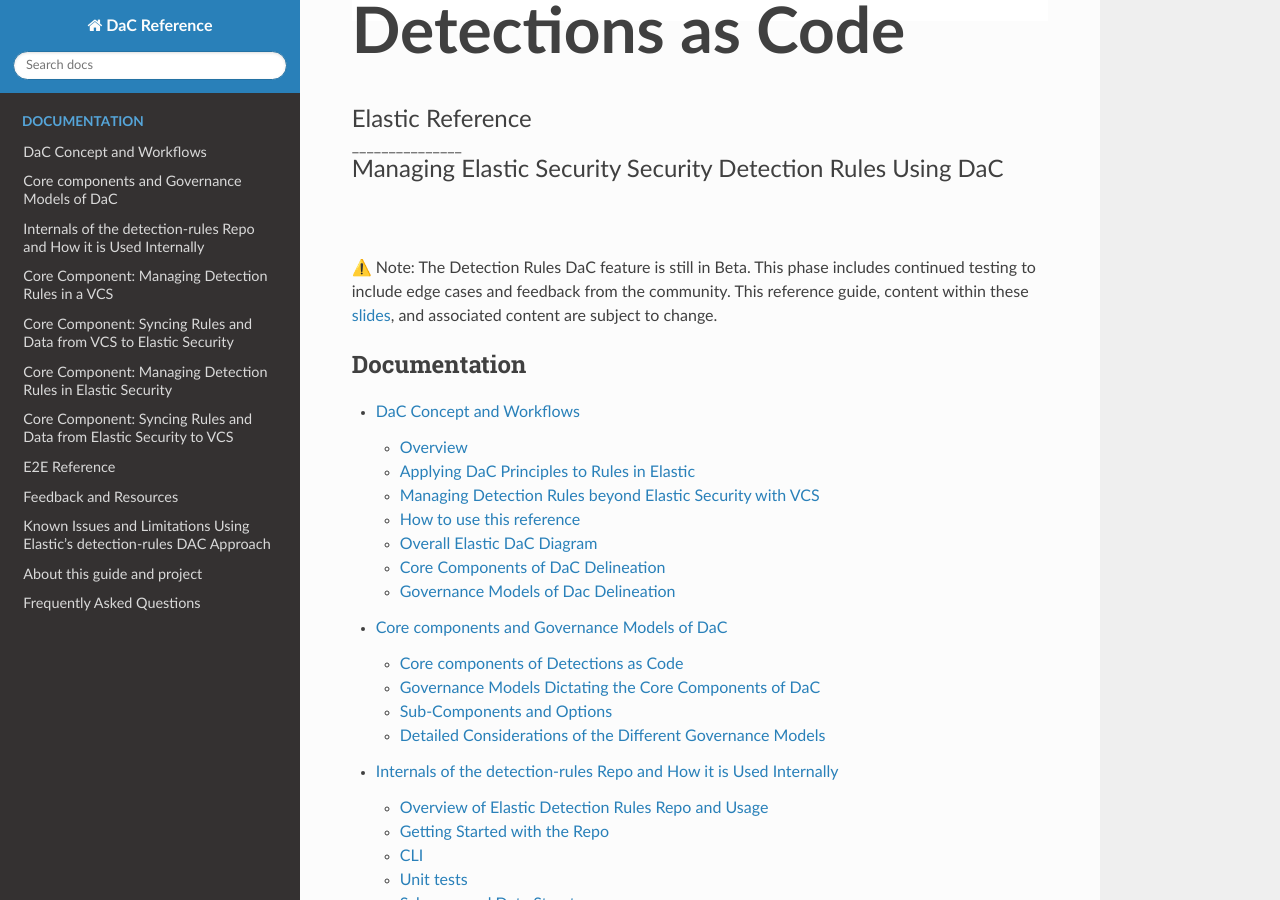
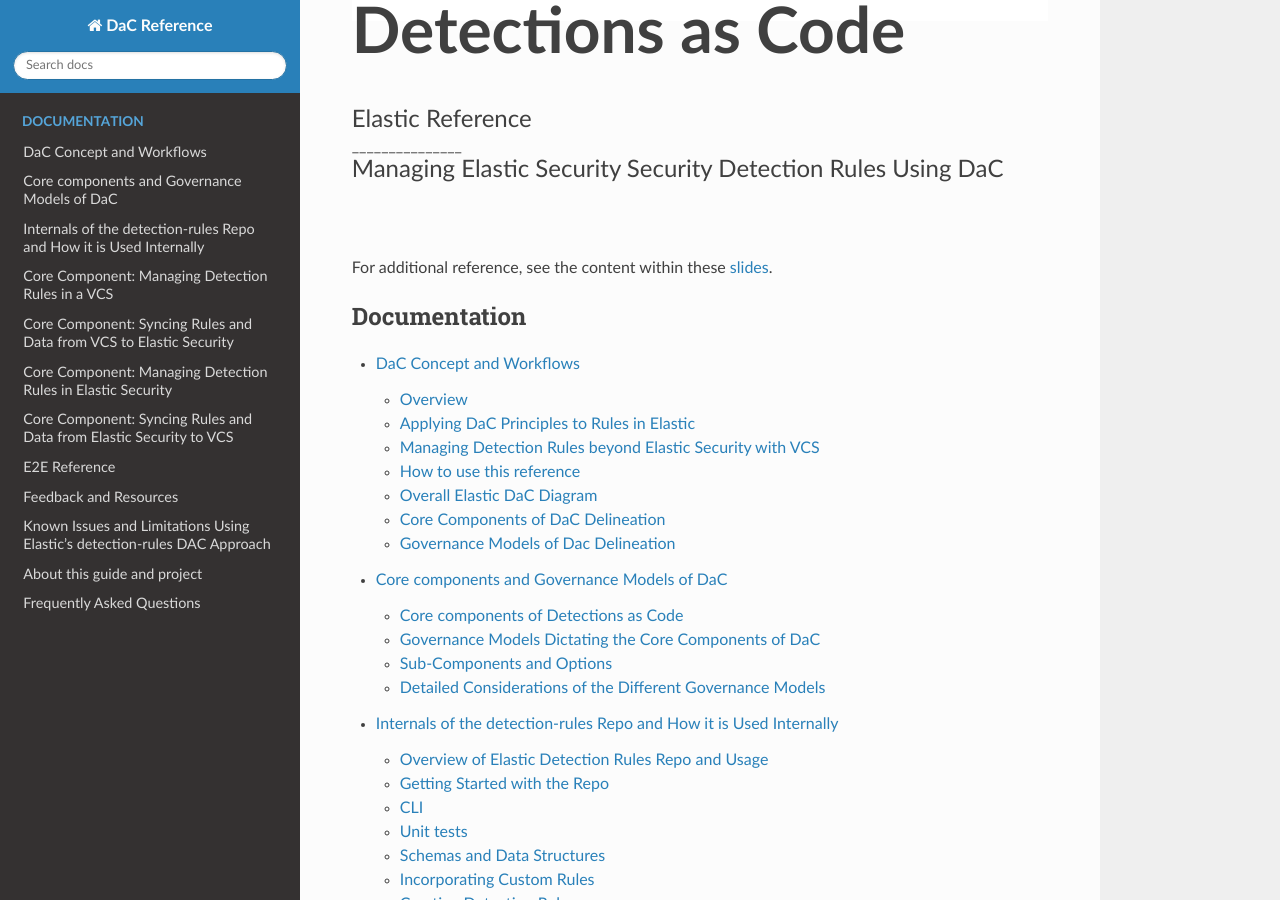
Before and after one commit to elastic/DaC-Reference, a Sphinx documentation site: the page built from docs/index.md, in a window 1280 px wide and 900 px high, scrolled down 373 px. Built offline with Sphinx 7.4.7 and the Read the Docs theme 3.1.0, drawn with Linux system fonts in a browser that asks for light colours.

````diff
--- a/docs/index.md
+++ b/docs/index.md
@@ -6,7 +6,7 @@
 <span style="font-size:em;">_______________</span><br>
 <span style="font-size:1.5em;">Managing Elastic Security Security Detection Rules Using DaC</span><br><br><br>
 
-⚠️ Note: The Detection Rules DaC feature is still in Beta. This phase includes continued testing to include edge cases and feedback from the community. This reference guide, content within these [slides](./_static/DaC_Rolling_your_own_Detections_as_Code.pdf), and associated content are subject to change.
+For additional reference, see the content within these [slides](./_static/DaC_Rolling_your_own_Detections_as_Code.pdf).
 
 ```{toctree}
 :maxdepth: 2
````
Also changed, not shown: docs/etoe_reference_example.md (+0 -1 lines), docs/faq.md (+5 -1 lines), docs/known_limitations.md (+1 -1 lines).
